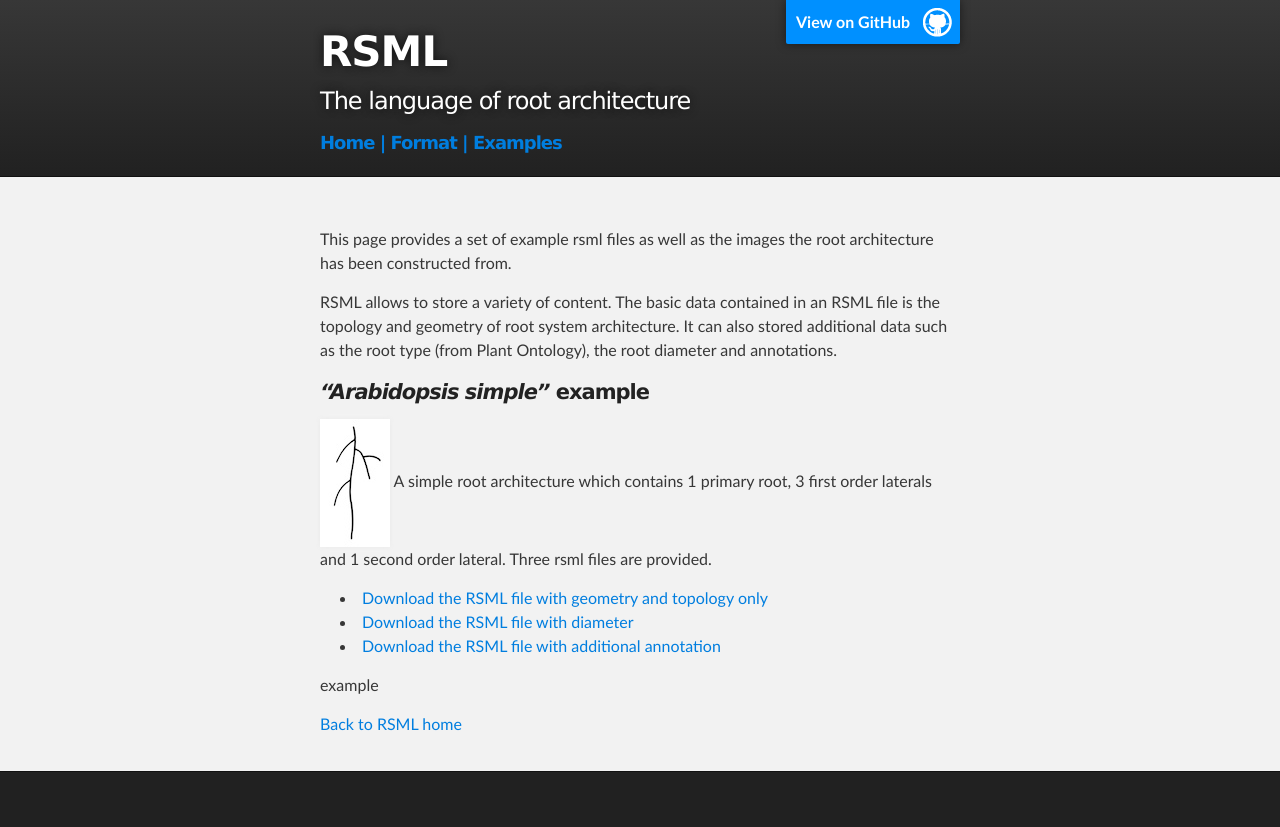
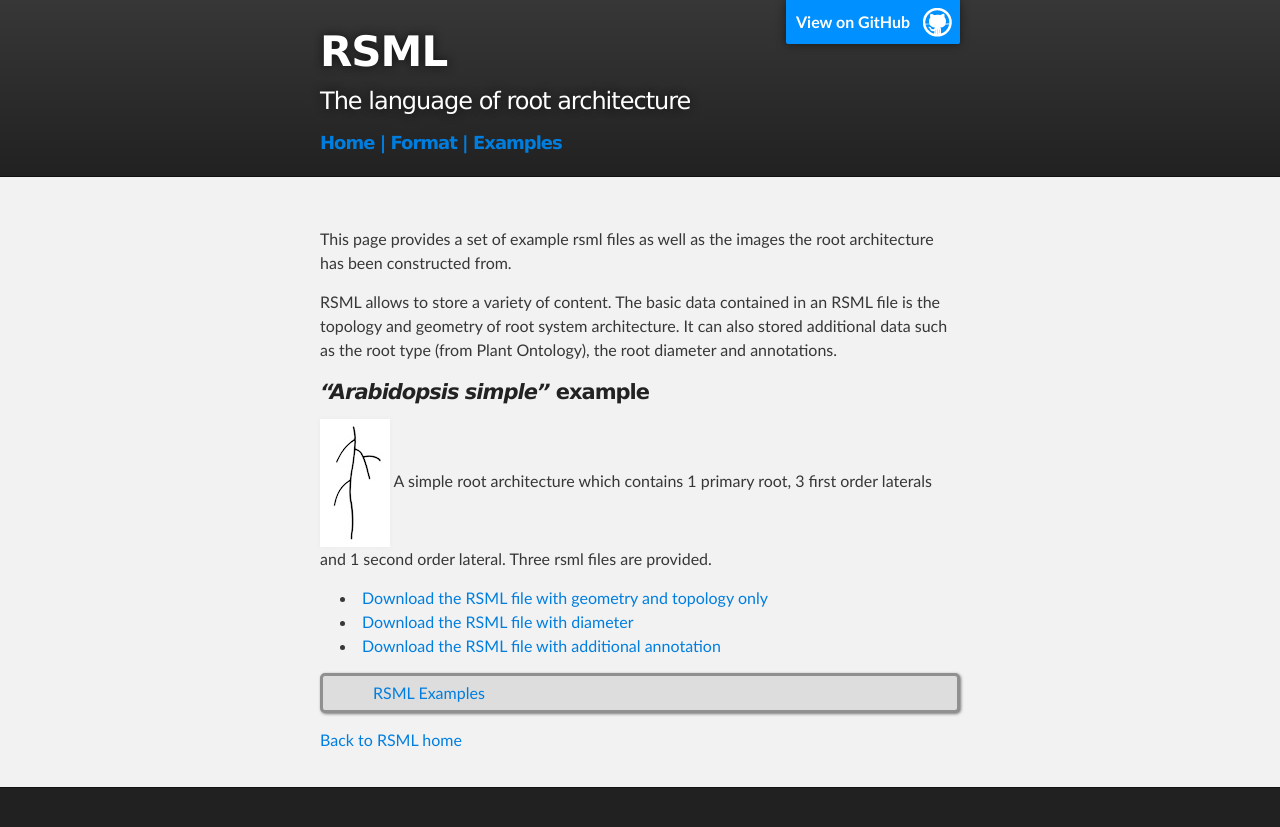
Before and after one commit to RootSystemML/RootSystemML.github.io, a Jekyll site: the page built from examples/index.md, in a window 1280 px wide. Shown: the top 827 px of the page. Built offline with Jekyll 4.4.1, drawn with Linux system fonts in a browser that asks for light colours.

Commit message:
test list example page using jekyll+liquide

```diff
--- a/examples/index.md
+++ b/examples/index.md
@@ -26,7 +26,9 @@ A simple root architecture which contains 1 primary root, 3 first order laterals
 
   {% if page.tags contains 'example' %}
 
-  {{ page.tags }}
+  <p class="example_block">
+  <a href="{{ page.url }}"> {{ page.title }} </a>
+  </p>
 
   {% endif %}
 
```
